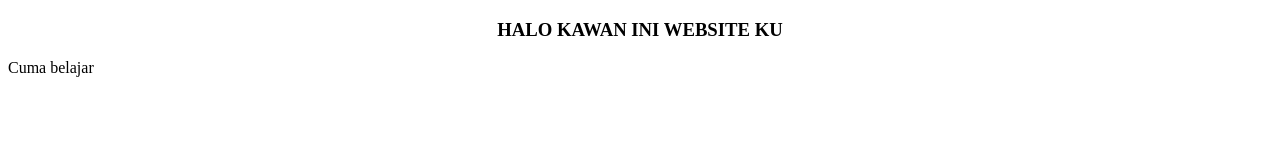
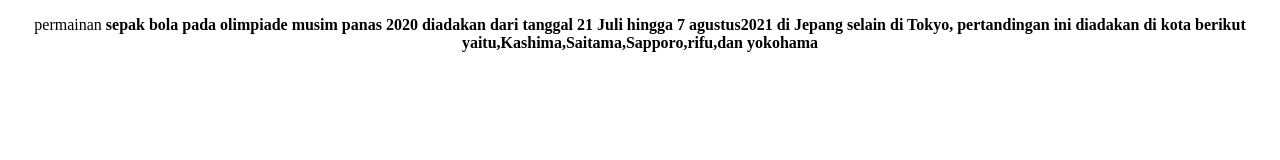
Before and after one commit to Albestuslouis21/Latihan1, a plain HTML site: page index.html in a window 1280 px wide. Drawn offline with Linux system fonts and the light colour scheme.

Commit message:
Update index.html

```diff
--- a/index.html
+++ b/index.html
@@ -6,11 +6,13 @@
    </head>
 
    <body>
-  <center> <h3>HALO KAWAN INI WEBSITE KU</h3>
+  <center>
+  <p>permainan <b>sepak bola<b/> pada olimpiade musim panas 2020 diadakan dari tanggal 21 Juli hingga 7 agustus2021 di Jepang selain di Tokyo, pertandingan ini diadakan di kota berikut yaitu,Kashima,Saitama,Sapporo,rifu,dan yokohama</p>
+  <img=https://images.app.goo.gl/p7ZCejdYdkN3CyTy9 alt=foto sepak bola>
   </center>
-<p>Cuma belajar</p>
 
    </body>
 
 
+
 </html>
```
